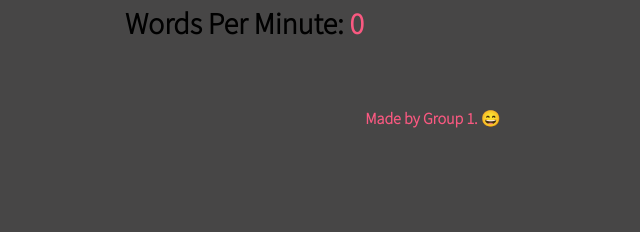
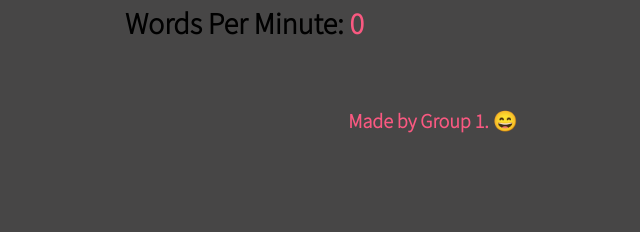
Before and after one commit to Amado-bot/just-my-type, a web app: file public/index.html in a window 1280 px wide. Shown: the part 638-870 px from the top of the page, without its empty margins (207-847 px from the left). Before the commit the page ends 766 px from the top, so only its background shows below. Run offline with its HTML, style and script files only (its server is not run), Linux system fonts and the light colour scheme; some libraries are stand-ins or nearby versions.

Commit message:
changed font on footer

```diff
--- a/public/stylesheets/game-styles.css
+++ b/public/stylesheets/game-styles.css
@@ -86,4 +86,5 @@ html, body, .footer {
 .footer p {
     color: rgb(250, 89, 129);
     font-weight: bolder;
+    font-size: 20px;
 }
```
